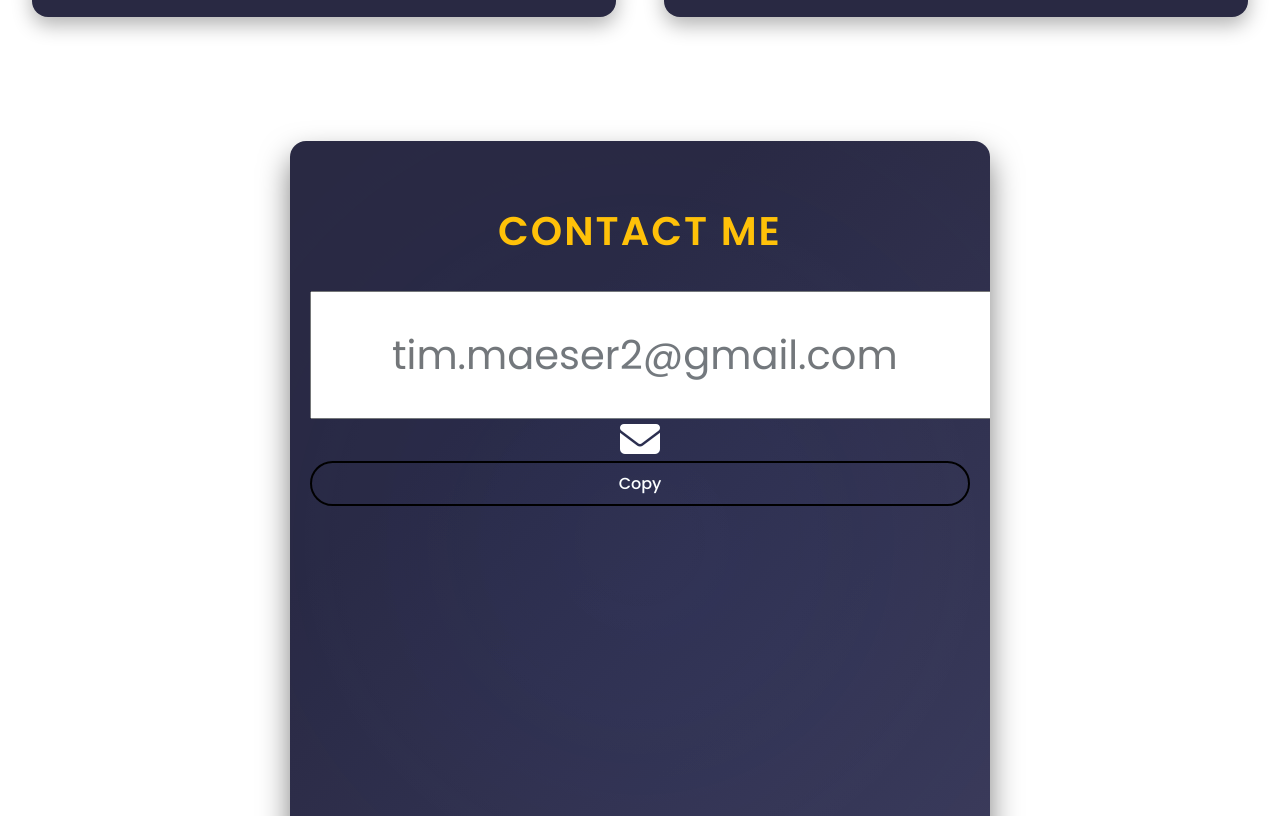
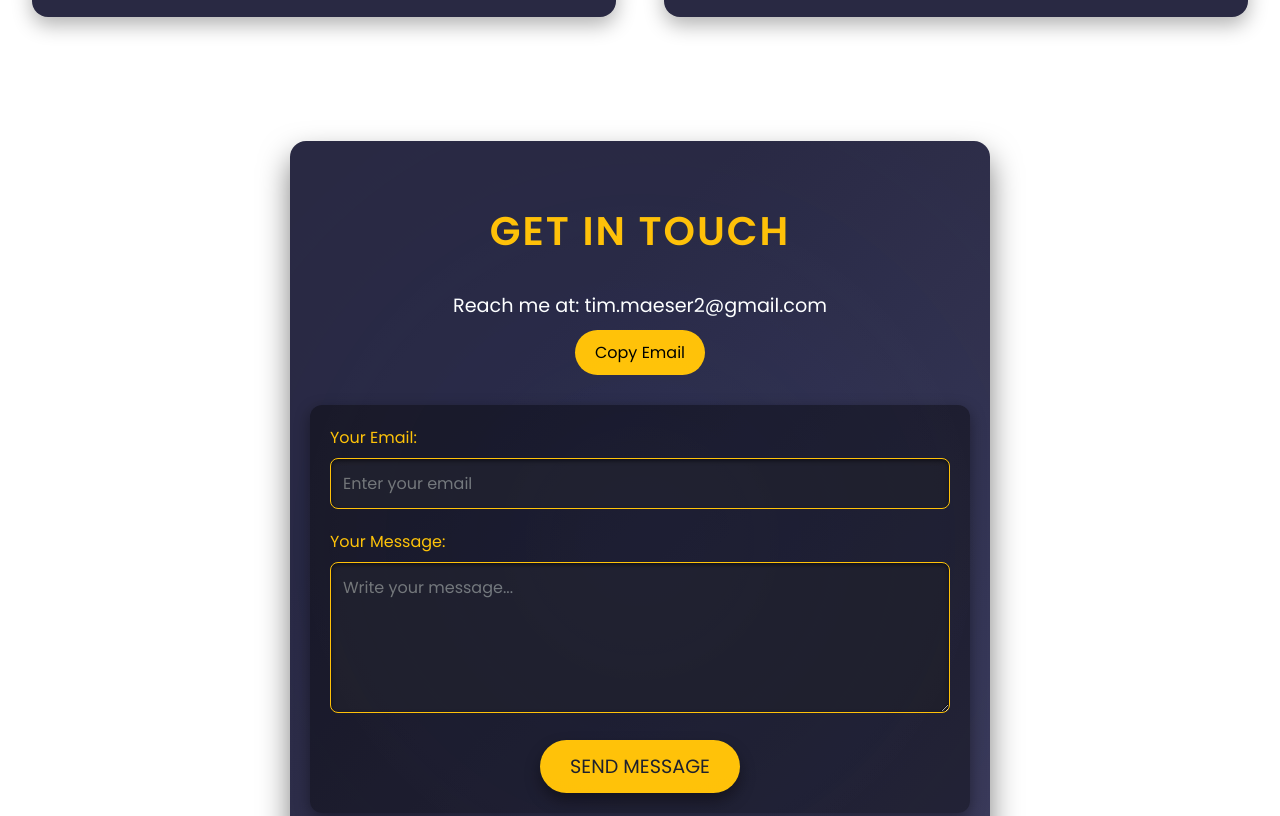
Before and after one commit to TimMsr/portfolio-website, a plain HTML site: page index.html in a window 1280 px wide. Shown: the part 6275-7091 px from the top of the page. Drawn offline with Linux system fonts and the light colour scheme.

Commit message:
Updated contact form

```diff
--- a/index.html
+++ b/index.html
@@ -271,18 +271,27 @@
     </section>
 
 
-    <section class="contact" id="contact">
-        <div class="input-box">
-            <h2 class="section-title">Contact Me</h2>
+    <section id="contact">
+        <h2>Get in Touch</h2>
 
-            <div class="input">
-                <input type="text" placeholder="tim.maeser2@gmail.com">
-                <i class="fa-solid fa-envelope"></i>
+        <!-- Animated email display -->
+        <div class="email-display">
+            <p>Reach me at: <span id="email">tim.maeser2@gmail.com</span></p>
+            <button id="copy-email">Copy Email</button>
+        </div>
 
+        <!-- Contact form with visual enhancements -->
+        <form id="contact-form" action="mailto:tim.maeser2@gmail.com" method="post" enctype="text/plain">
+            <div class="form-group">
+                <label for="email-input">Your Email:</label>
+                <input type="email" id="email-input" name="email" placeholder="Enter your email" required />
             </div>
-
-            <div class="btn" id="send-btn">Copy</div>
-        </div>
+            <div class="form-group">
+                <label for="message-input">Your Message:</label>
+                <textarea id="message-input" name="message" rows="5" placeholder="Write your message..." required></textarea>
+            </div>
+            <button type="submit">Send Message</button>
+        </form>
     </section>
 
     <footer>
```
